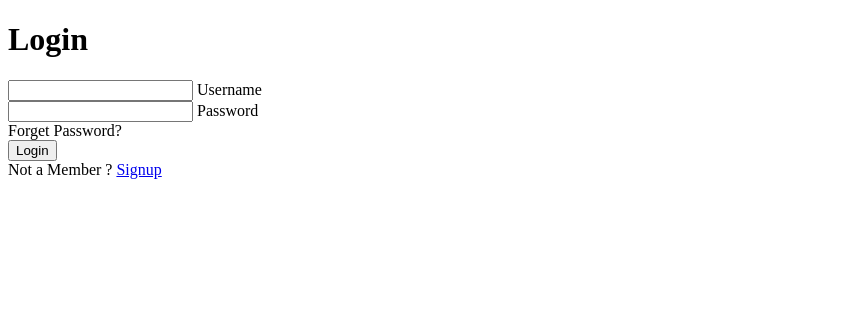
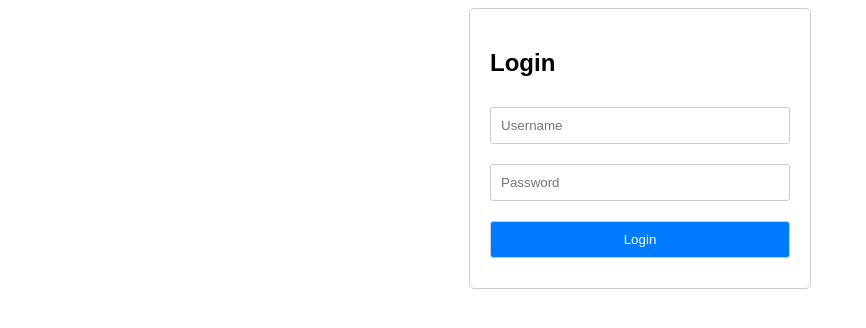
Before and after one commit to Lavanya2419/apache, a plain HTML site: page index.html in a window 1280 px wide. Shown: the whole page, without its empty margins (0-866 px from the left). Drawn offline with Linux system fonts and the light colour scheme.

Commit message:
Update index.html
firstt commit

```diff
--- a/index.html
+++ b/index.html
@@ -1,33 +1,61 @@
 <!DOCTYPE html>
 <html lang="en">
-  <head>
-    <title>Home</title>
-    <meta charset="UTF-8" />
-    <meta name="viewport" content="width=device-width" />
-    <link rel="stylesheet" href="styles.css" />
-  </head>
-  <body>
-    <div class="container">
-      <div class="center">
-          <h1>Login</h1>
-          <form action="" method="POST">
-              <div class="txt_field">
-                  <input type="text" name="text" required>
-                  <span></span>
-                  <label>Username</label>
-              </div>
-              <div class="txt_field">
-                  <input type="password" name="password" required>
-                  <span></span>
-                  <label>Password</label>
-              </div>
-              <div class="pass">Forget Password?</div>
-              <input name="submit" type="Submit" value="Login">
-              <div class="signup_link">
-                  Not a Member ? <a href="signup.php">Signup</a>
-              </div>
-          </form>
-      </div>
-    </div>
-  </body>
+<head>
+<meta charset="UTF-8">
+<meta name="viewport" content="width=device-width, initial-scale=1.0">
+<title>Login</title>
+<style>
+    body {
+        font-family: Arial, sans-serif;
+    }
+    form {
+        width: 300px;
+        margin: 0 auto;
+        padding: 20px;
+        border: 1px solid #ccc;
+        border-radius: 5px;
+    }
+    input[type="text"], input[type="password"], input[type="submit"] {
+        width: 100%;
+        padding: 10px;
+        margin-top: 10px;
+        margin-bottom: 10px;
+        border: 1px solid #ccc;
+        border-radius: 3px;
+        box-sizing: border-box;
+    }
+    input[type="submit"] {
+        background-color: #007bff;
+        color: #fff;
+        cursor: pointer;
+    }
+</style>
+</head>
+<body>
+<form id="login-form" onsubmit="login(event)">
+    <h2>Login</h2>
+    <input type="text" id="username" name="username" placeholder="Username" required>
+    <input type="password" id="password" name="password" placeholder="Password" required>
+    <input type="submit" value="Login">
+</form>
+
+<script>
+function login(event) {
+    event.preventDefault();
+    const formData = new FormData(document.getElementById("login-form"));
+    fetch("http://localhost:8000/login", {
+        method: "POST",
+        body: formData
+    })
+    .then(response => response.json())
+    .then(data => {
+        alert(data.message);
+    })
+    .catch(error => {
+        console.error("Error:", error);
+    });
+}
+</script>
+
+</body>
 </html>
```
